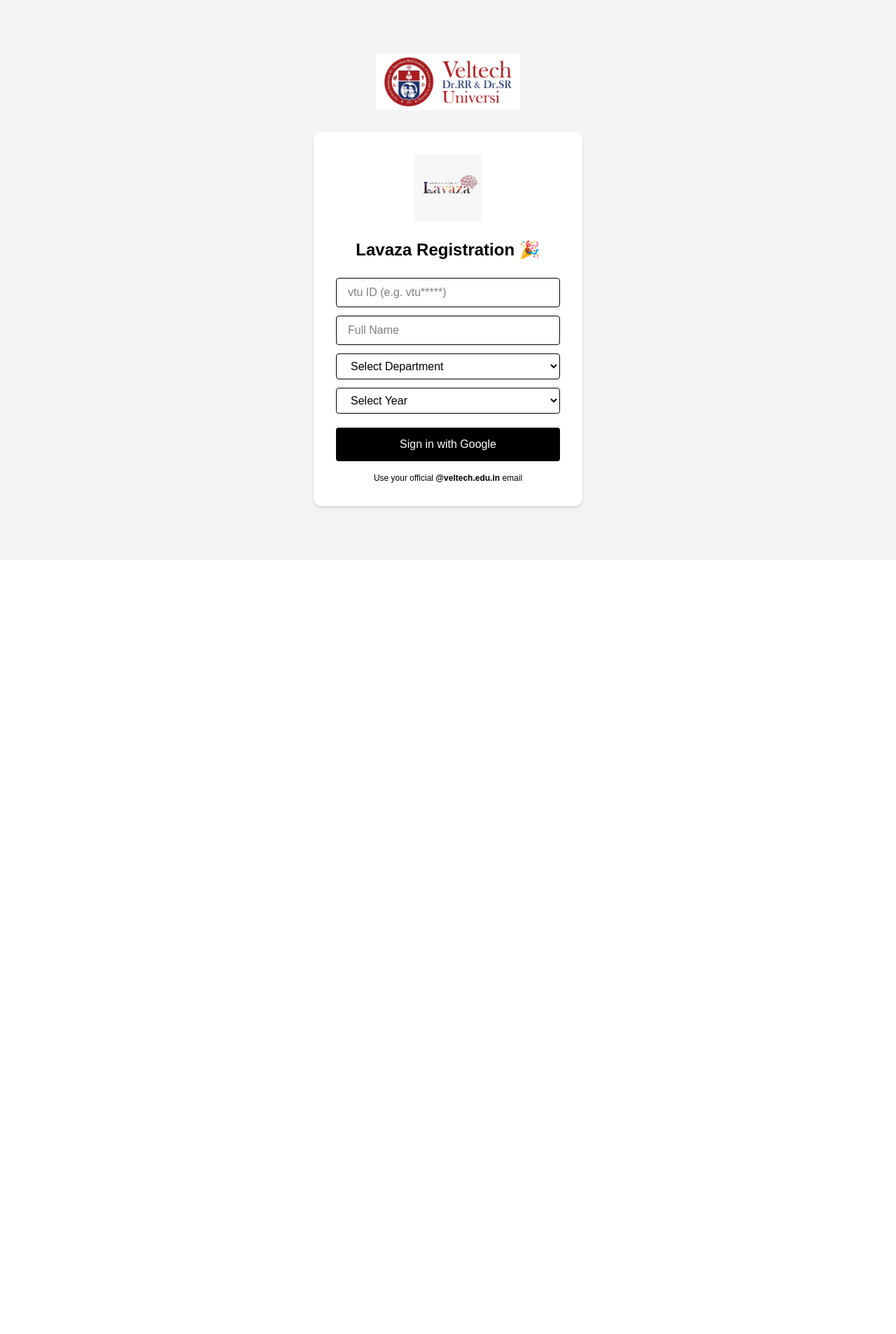
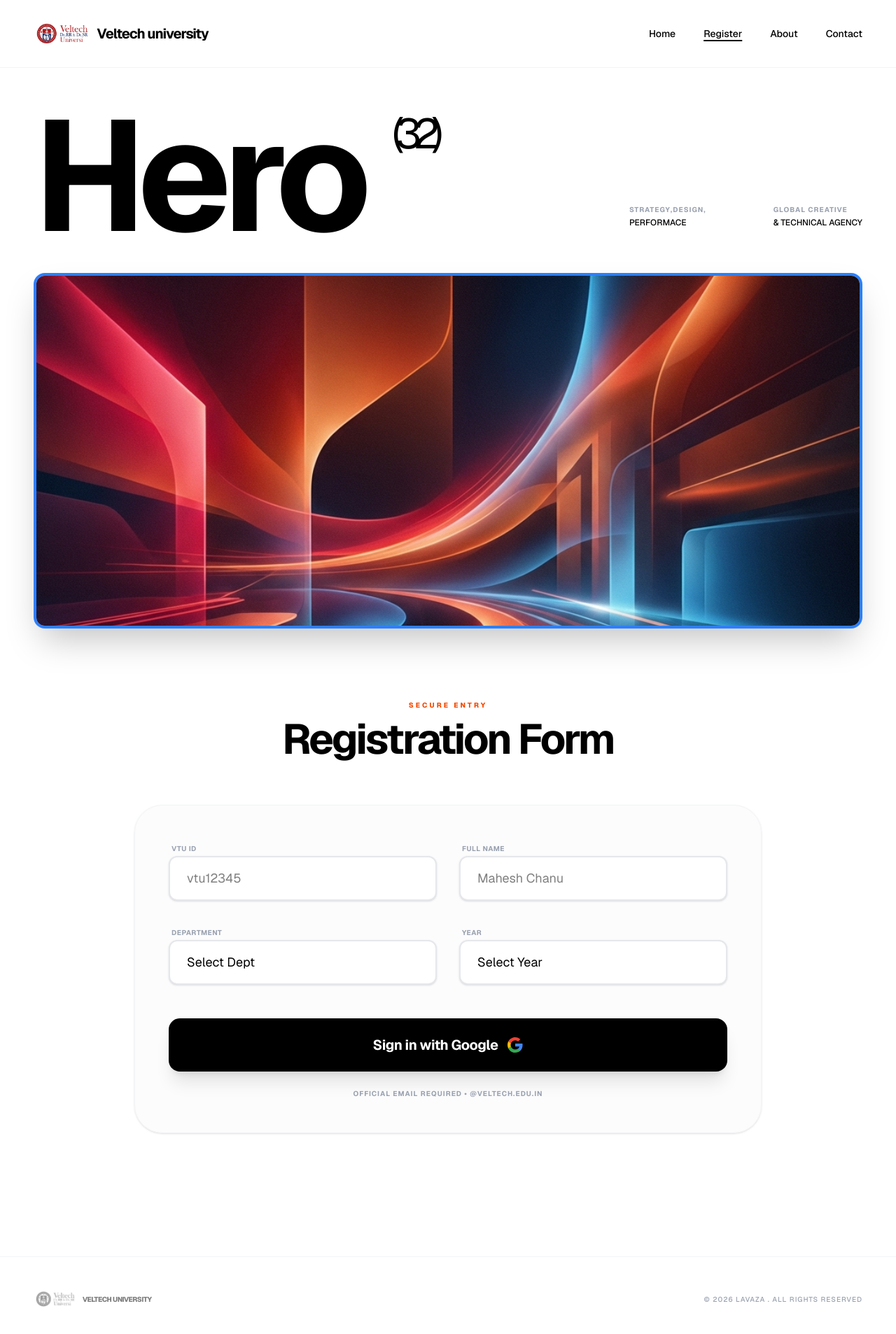
Before and after one commit to Chanikya-Sanapala/LAVAZA-entry, a Next.js app: page /register in a window 1280 px wide. Shown: the top 1906 px of the page at 70% size. Before the commit the page ends 800 px from the top, so only its background shows below. Built offline with nearby package versions, Linux system fonts and the light colour scheme; no server answers.

Commit message:
Complete premium UI redesign for registration page

```diff
--- a/src/app/register/page.tsx
+++ b/src/app/register/page.tsx
@@ -107,49 +107,92 @@
     };
 
     return (
-        <div className="min-h-screen flex flex-col items-center justify-center bg-gray-100 p-4">
-            <img
-                src="/images/college_logo.png"
-                alt="Veltech Logo"
-                className="h-20 mb-8 object-contain"
-            />
+        <div className="min-h-screen bg-white text-black font-sans selection:bg-orange-100">
+            {/* Navbar */}
+            <nav className="flex justify-between items-center px-6 md:px-12 py-8 bg-white border-b border-gray-100">
+                <div className="text-xl font-bold tracking-tighter flex items-center gap-2">
+                    <img src="/images/college_logo.png" className="h-8 w-auto" alt="Veltech" />
+                    <span className="hidden sm:inline">Veltech university</span>
+                </div>
+                <div className="flex gap-6 md:gap-10 text-sm font-medium">
+                    <a href="/" className="hover:text-orange-600 transition-colors">Home</a>
+                    <a href="/register" className="underline decoration-2 underline-offset-4">Register</a>
+                    <a href="#" className="hover:text-orange-600 transition-colors">About</a>
+                    <a href="#" className="hover:text-orange-600 transition-colors">Contact</a>
+                </div>
+            </nav>
 
-            <div className="bg-white p-8 rounded-xl shadow-md w-96 text-center">
-                <img
-                    src="/images/event_logo.png"
-                    alt="Lavaza Logo"
-                    className="h-24 mx-auto mb-6 object-contain"
-                />
-
-                <h1 className="text-2xl font-bold mb-6 text-black">
-                    Lavaza Registration 🎉
+            {/* Hero Text Section */}
+            <main className="px-6 md:px-12 pt-16 pb-12 overflow-hidden">
+                <div className="relative">
+                    <h1 className="text-8xl md:text-[14rem] font-bold tracking-tighter leading-[0.8] mb-4">
+                        Hero <span className="text-3xl md:text-6xl align-top font-normal">(32)</span>
                     </h1>
 
+                    <div className="flex flex-col md:flex-row justify-end gap-8 md:gap-24 mt-8 md:mt-[-4rem]">
+                        <div className="max-w-[150px]">
+                            <p className="text-[10px] uppercase tracking-widest font-bold text-gray-400 mb-1">Strategy,Design,</p>
+                            <p className="text-xs leading-tight font-medium uppercase font-bold">Performace</p>
+                        </div>
+                        <div className="max-w-[150px]">
+                            <p className="text-[10px] uppercase tracking-widest font-bold text-gray-400 mb-1">Global Creative</p>
+                            <p className="text-xs leading-tight font-medium uppercase font-bold">& Technical Agency</p>
+                        </div>
+                    </div>
+                </div>
+
+                {/* Hero Image Container */}
+                <div className="mt-16 relative group">
+                    <div className="overflow-hidden rounded-[1rem] shadow-2xl border-4 border-blue-500">
+                        <img
+                            src="/images/hero.png"
+                            alt="Lavaza Fest"
+                            className="w-full h-[300px] md:h-[500px] object-cover transition-transform duration-700 group-hover:scale-105"
+                        />
+                    </div>
+                </div>
+
+                {/* Registration Form Section */}
+                <section id="register-form" className="mt-24 max-w-4xl mx-auto pb-32">
+                    <div className="text-center mb-16">
+                        <span className="text-[10px] uppercase tracking-[0.3em] font-extrabold text-orange-600">Secure Entry</span>
+                        <h2 className="text-4xl md:text-6xl font-bold tracking-tighter mt-2">Registration Form</h2>
+                    </div>
+
+                    <div className="grid grid-cols-1 md:grid-cols-2 gap-8 bg-gray-50/50 p-8 md:p-12 rounded-[2.5rem] border border-gray-100 shadow-sm">
                         {/* VTU ID */}
+                        <div className="space-y-1">
+                            <label className="text-[10px] uppercase tracking-wider font-bold text-gray-400 ml-1">VTU ID</label>
                             <input
                                 type="text"
-                    placeholder="vtu ID (e.g. vtu*****)"
+                                placeholder="vtu12345"
                                 value={vtuId}
                                 onChange={(e) => setVtuId(e.target.value)}
-                    className="w-full mb-3 px-4 py-2 border border-black rounded text-black"
+                                className="w-full bg-white px-6 py-4 border-2 border-gray-200 focus:border-black rounded-xl outline-none transition-all shadow-sm text-lg text-black"
                             />
+                        </div>
 
                         {/* Name */}
+                        <div className="space-y-1">
+                            <label className="text-[10px] uppercase tracking-wider font-bold text-gray-400 ml-1">Full Name</label>
                             <input
                                 type="text"
-                    placeholder="Full Name"
+                                placeholder="Mahesh Chanu"
                                 value={name}
                                 onChange={(e) => setName(e.target.value)}
-                    className="w-full mb-3 px-4 py-2 border border-black rounded text-black"
+                                className="w-full bg-white px-6 py-4 border-2 border-gray-200 focus:border-black rounded-xl outline-none transition-all shadow-sm text-lg text-black"
                             />
+                        </div>
 
                         {/* Department */}
+                        <div className="space-y-1">
+                            <label className="text-[10px] uppercase tracking-wider font-bold text-gray-400 ml-1">Department</label>
                             <select
                                 value={dept}
                                 onChange={(e) => setDept(e.target.value)}
-                    className="w-full mb-3 px-4 py-2 border border-black rounded text-black"
+                                className="w-full bg-white px-6 py-4 border-2 border-gray-200 focus:border-black rounded-xl outline-none transition-all shadow-sm text-lg appearance-none cursor-pointer text-black"
                             >
-                    <option value="">Select Department</option>
+                                <option value="">Select Dept</option>
                                 <option value="CSE">CSE</option>
                                 <option value="ECE">ECE</option>
                                 <option value="EEE">EEE</option>
@@ -158,12 +201,15 @@
                                 <option value="CIVIL">CIVIL</option>
                                 <option value="MBA">MBA</option>
                             </select>
+                        </div>
 
                         {/* Year */}
+                        <div className="space-y-1">
+                            <label className="text-[10px] uppercase tracking-wider font-bold text-gray-400 ml-1">Year</label>
                             <select
                                 value={year}
                                 onChange={(e) => setYear(e.target.value)}
-                    className="w-full mb-5 px-4 py-2 border border-black rounded text-black"
+                                className="w-full bg-white px-6 py-4 border-2 border-gray-200 focus:border-black rounded-xl outline-none transition-all shadow-sm text-lg appearance-none cursor-pointer text-black"
                             >
                                 <option value="">Select Year</option>
                                 <option value="1st Year">1st Year</option>
@@ -172,20 +218,43 @@
                                 <option value="4th Year">4th Year</option>
                                 <option value="PG">PG</option>
                             </select>
+                        </div>
 
-                {/* Google Button */}
+                        {/* Submit Button */}
+                        <div className="md:col-span-2 pt-4">
                             <button
                                 onClick={handleRegister}
                                 disabled={loading}
-                    className="w-full py-3 bg-black text-white rounded hover:bg-gray-800 disabled:opacity-60"
+                                className="w-full bg-black hover:bg-gray-800 text-white py-6 rounded-2xl text-xl font-bold tracking-tight transition-all active:scale-95 shadow-xl disabled:bg-gray-400 flex items-center justify-center gap-3"
                             >
-                    {loading ? "Registering..." : "Sign in with Google"}
+                                {loading ? (
+                                    <div className="h-6 w-6 border-2 border-white/30 border-t-white rounded-full animate-spin"></div>
+                                ) : (
+                                    <>
+                                        <span>Sign in with Google</span>
+                                        <svg className="w-6 h-6" viewBox="0 0 24 24" fill="currentColor">
+                                            <path d="M22.56 12.25c0-.78-.07-1.53-.2-2.25H12v4.26h5.92c-.26 1.37-1.04 2.53-2.21 3.31v2.77h3.57c2.08-1.92 3.28-4.74 3.28-8.09z" fill="#4285F4" />
+                                            <path d="M12 23c2.97 0 5.46-1 7.28-2.69l-3.57-2.77c-.99.66-2.23 1.06-3.71 1.06-2.86 0-5.29-1.93-6.16-4.53H2.18v2.84C3.99 20.53 7.7 23 12 23z" fill="#34A853" />
+                                            <path d="M5.84 14.09c-.22-.66-.35-1.36-.35-2.09s.13-1.43.35-2.09V7.07H2.18C1.43 8.55 1 10.22 1 12s.43 3.45 1.18 4.93l3.66-2.84z" fill="#FBBC05" />
+                                            <path d="M12 5.38c1.62 0 3.06.62 4.21 1.72l3.15-3.15C17.45 2.09 14.97 1 12 1 7.7 1 3.99 3.47 2.18 7.07l3.66 2.84c.87-2.6 3.3-4.53 6.16-4.53z" fill="#EA4335" />
+                                        </svg>
+                                    </>
+                                )}
                             </button>
+                            <p className="text-center text-[10px] text-gray-400 mt-6 font-bold tracking-widest uppercase">official email required • @veltech.edu.in</p>
+                        </div>
+                    </div>
+                </section>
+            </main>
 
-                <p className="text-xs text-black text-center mt-4">
-                    Use your official <b>@veltech.edu.in</b> email
-                </p>
+            {/* Footer */}
+            <footer className="border-t border-gray-100 py-12 px-6 md:px-12 flex flex-col md:flex-row justify-between items-center gap-6">
+                <div className="flex items-center gap-2 grayscale hover:grayscale-0 transition-all opacity-50 hover:opacity-100">
+                    <img src="/images/college_logo.png" className="h-6 w-auto" alt="Veltech" />
+                    <span className="text-[10px] font-extrabold uppercase tracking-tighter">Veltech University</span>
                 </div>
+                <p className="text-[10px] font-medium text-gray-400 uppercase tracking-widest">© 2026 Lavaza . All rights reserved</p>
+            </footer>
         </div>
     );
 }
```
Also changed, not shown: public/images/hero.png (added). Lines whose indentation alone changed are shown as unchanged.
